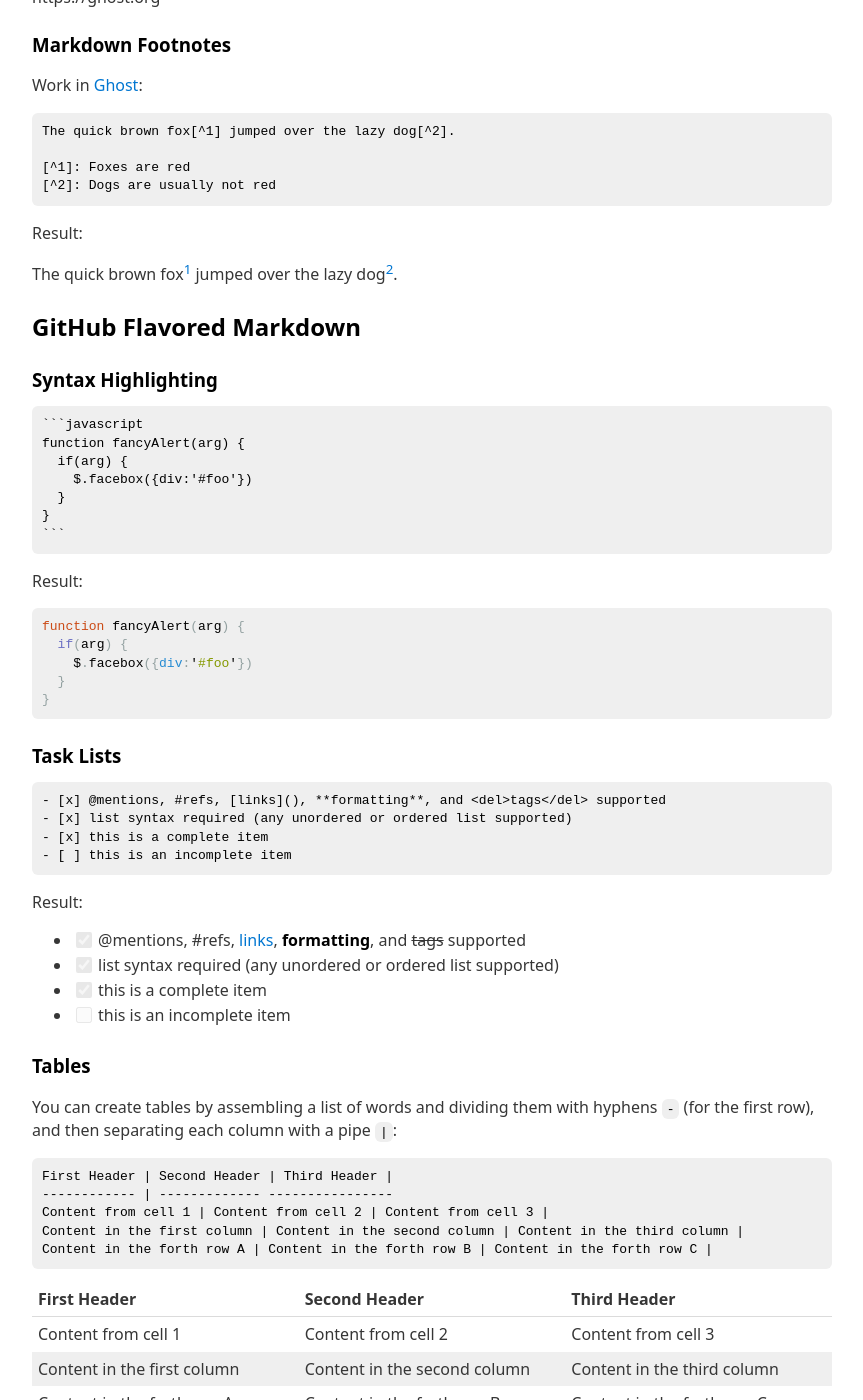
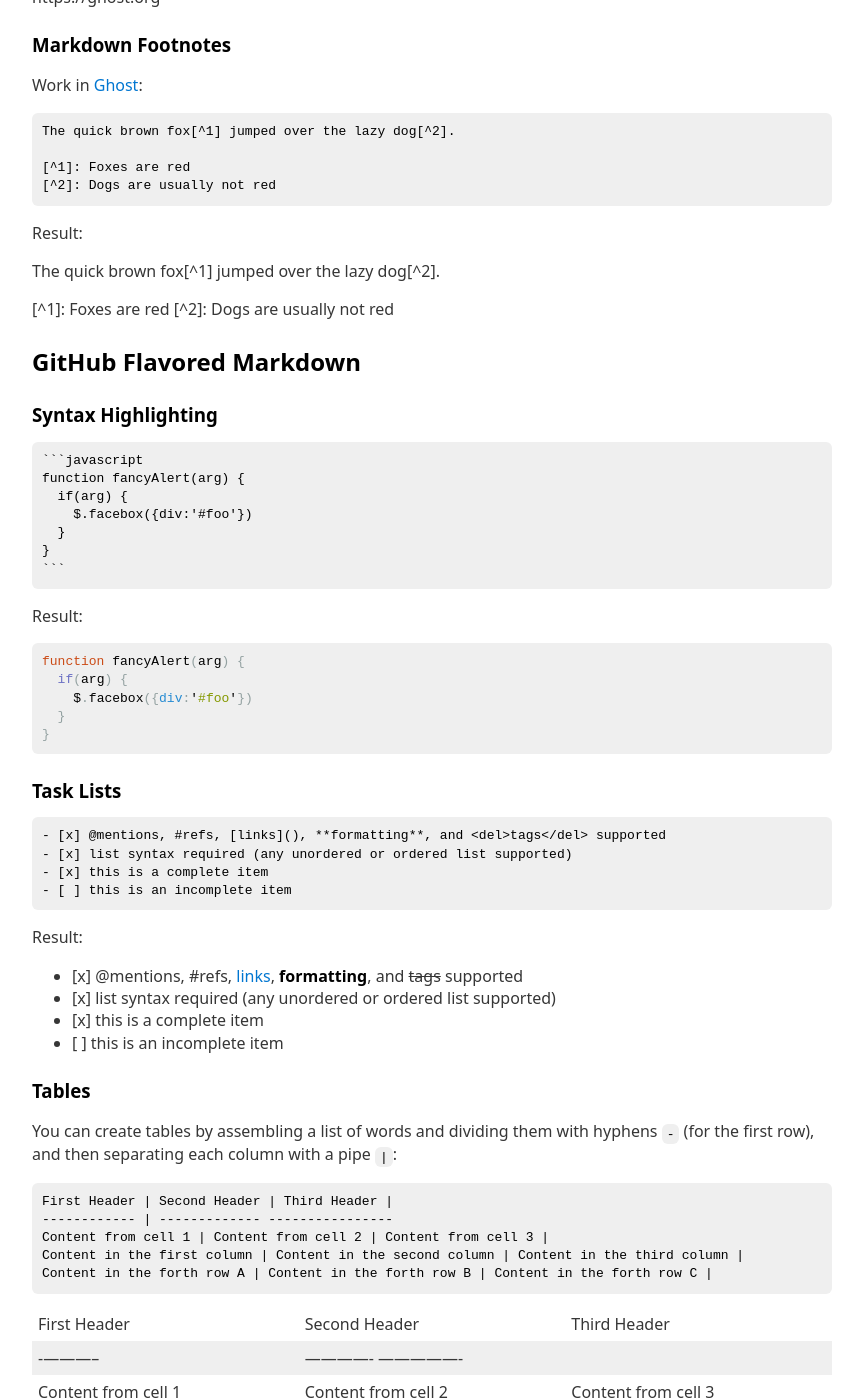
Before and after one commit to stackbit-projects/apgolftest-6c649, a Jekyll site: the page built from _posts/example_posts/2020-10-31-markdown-syntax-preview.md, in a window 1280 px wide and 1400 px high, scrolled down 5125 px. Shown: the whole window, without its empty margins (208-1071 px from the left). Built offline with Jekyll 4.4.1, drawn with Linux system fonts in a browser that asks for light colours; some of the changed text lies outside the part shown.

Commit message:
2020-10-31-markdown-syntax-preview.md: updated markdown_content

````diff
--- a/_posts/example_posts/2020-10-31-markdown-syntax-preview.md
+++ b/_posts/example_posts/2020-10-31-markdown-syntax-preview.md
@@ -6,10 +6,9 @@ tags:
   - jekyll
   - markdown
 ---
-
 ![The Ultimate Guide to Markdown](http://blog.ghost.org/content/images/2015/03/markdown-guide-1.jpg)
 
-## Philosophy:
+## **Philosophy:**
 
 Markdown is intended to be as easy-to-read and easy-to-write as is feasible.
 
@@ -51,13 +50,13 @@ Result:
 
 *This text will be italic*
 
-_This will also be italic_
+*This will also be italic*
 
 **This text will be bold**
 
-__This will also be bold__
+**This will also be bold**
 
-_You **can** combine them_
+*You **can** combine them*
 
 ### Lists
 
@@ -70,10 +69,10 @@ _You **can** combine them_
 
 Result:
 
-* Milk
-* Bread
-    * Wholegrain
-* Butter
+*   Milk
+*   Bread
+    *   Wholegrain
+*   Butter
 
 **Ordered:**
 
@@ -83,9 +82,9 @@ Result:
 
 Result:
 
-1. Tidy the kitchen
-2. Prepare ingredients
-3. Cook delicious things
+1.  Tidy the kitchen
+2.  Prepare ingredients
+3.  Cook delicious things
 
 ### Images
 
@@ -113,6 +112,7 @@ Result:
 Result:
 
 As Kanye West said:
+
 > We're living the future so
 > the present is our past.
 
@@ -122,7 +122,7 @@ As Kanye West said:
 
 Result:
 
----
+***
 
 ### Code Snippets
 
@@ -143,9 +143,10 @@ Result:
 
 Result:
 
-**The quick brown [fox][1], jumped over the lazy [dog][2].**
+**The quick brown **[**fox**][1]**, jumped over the lazy **[**dog**][2]**.**
 
 [1]: https://en.wikipedia.org/wiki/Fox "Wikipedia: Fox"
+
 [2]: https://en.wikipedia.org/wiki/Dog "Wikipedia: Dog"
 
 ### Escaping
@@ -174,7 +175,7 @@ Note: Some syntax which is not standard to native Markdown. They're extensions o
 
 Result:
 
-~~deleted words~~
+\~~deleted words~~
 
 ### Automatic Links
 
@@ -195,10 +196,10 @@ Work in [Ghost](https://ghost.org/):
 
 Result:
 
-The quick brown fox[^1] jumped over the lazy dog[^2].
+The quick brown fox\[^1] jumped over the lazy dog\[^2].
 
-[^1]: Foxes are red
-[^2]: Dogs are usually not red
+\[^1]: Foxes are red
+\[^2]: Dogs are usually not red
 
 ## GitHub Flavored Markdown
 
@@ -231,30 +232,28 @@ function fancyAlert(arg) {
 
 Result:
 
-- [x] @mentions, #refs, [links](), **formatting**, and <del>tags</del> supported
-- [x] list syntax required (any unordered or ordered list supported)
-- [x] this is a complete item
-- [ ] this is an incomplete item
+*   \[x] @mentions, #refs, [links](), **formatting**, and <del>tags</del> supported
+*   \[x] list syntax required (any unordered or ordered list supported)
+*   \[x] this is a complete item
+*   \[ ] this is an incomplete item
 
 ### Tables
 
 You can create tables by assembling a list of words and dividing them with hyphens `-` (for the first row), and then separating each column with a pipe `|`:
 
-```
-First Header | Second Header | Third Header |
------------- | ------------- ----------------
-Content from cell 1 | Content from cell 2 | Content from cell 3 |
-Content in the first column | Content in the second column | Content in the third column |
-Content in the forth row A | Content in the forth row B | Content in the forth row C |
-```
+    First Header | Second Header | Third Header |
+    ------------ | ------------- ----------------
+    Content from cell 1 | Content from cell 2 | Content from cell 3 |
+    Content in the first column | Content in the second column | Content in the third column |
+    Content in the forth row A | Content in the forth row B | Content in the forth row C |
 
 First Header | Second Header | Third Header |
------------- | ------------- ----------------
+\------------ | ------------- ----------------
 Content from cell 1 | Content from cell 2 | Content from cell 3 |
 Content in the first column | Content in the second column | Content in the third column |
 Content in the forth row A | Content in the forth row B | Content in the forth row C |
 
 ## References
 
-* http://blog.ghost.org/markdown/
-* https://guides.github.com/features/mastering-markdown/
+*   http://blog.ghost.org/markdown/
+*   https://guides.github.com/features/mastering-markdown/
````
